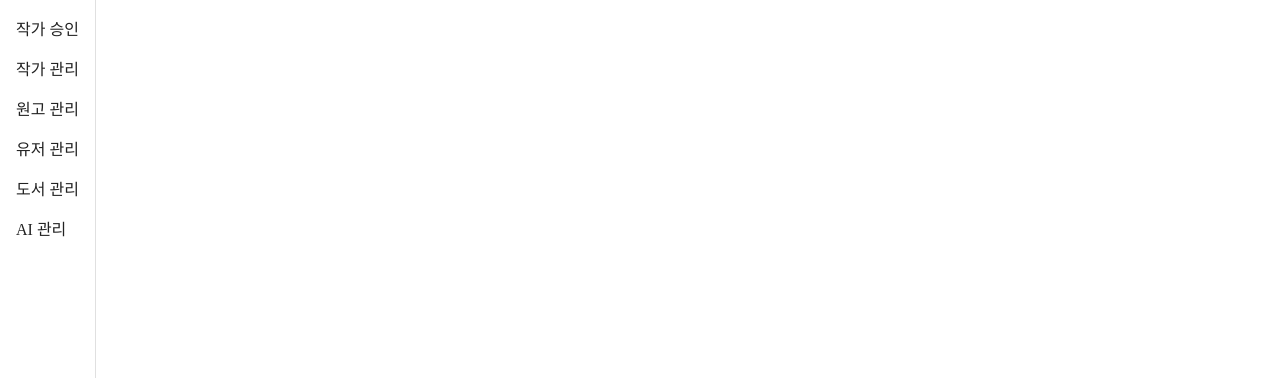
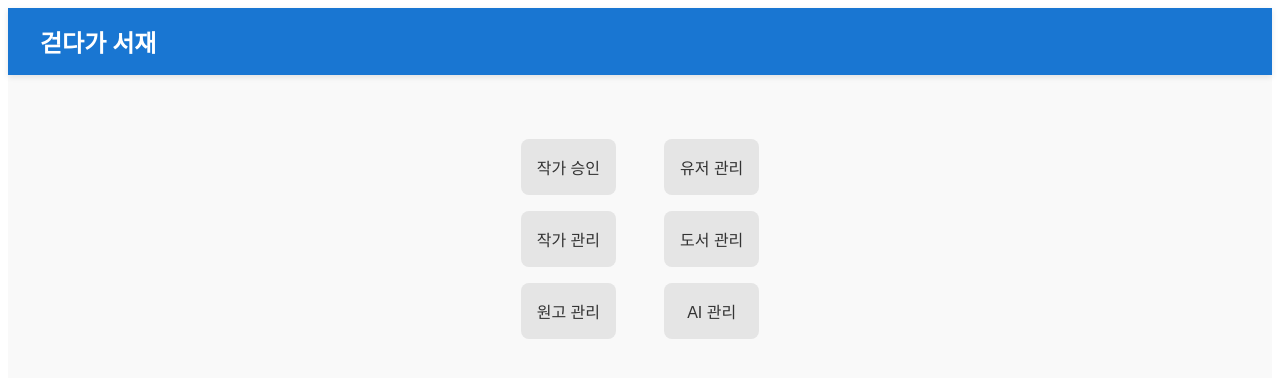
Before and after one commit to rngusrb/5th_miniproject, a React (Vite) app in the folder frontend/: page /admin in a window 1280 px wide. Shown: the top 378 px of the page. Built offline with nearby package versions, Linux system fonts and the light colour scheme.

Commit message:
ui 통일을 위한 user author admin에 mainlayout 적용 통일

```diff
--- /dev/null
+++ b/frontend/src/components/layout/HeaderBar.css
@@ -0,0 +1,20 @@
+.header-bar {
+  background-color: #1976d2;
+  color: white;
+  padding: 1rem 2rem;
+  font-size: 1.5rem;
+  font-weight: bold;
+  display: flex;
+  align-items: center;
+  justify-content: space-between;
+  box-shadow: 0 2px 6px rgba(0, 0, 0, 0.1);
+}
+
+.header-role {
+  font-size: 1rem;
+  background-color: #f4a261;
+  color: white;
+  padding: 0.3rem 0.6rem;
+  border-radius: 6px;
+  margin-left: 1rem;
+}
--- a/frontend/src/components/layout/HeaderBar.jsx
+++ b/frontend/src/components/layout/HeaderBar.jsx
@@ -1,27 +1,15 @@
+// src/components/layout/HeaderBar.jsx
 import React from 'react';
-import AppBar from '@mui/material/AppBar';
-import Toolbar from '@mui/material/Toolbar';
-import Typography from '@mui/material/Typography';
-import Button from '@mui/material/Button';
-import Box from '@mui/material/Box';
+import { useLocation } from 'react-router-dom';
+import './HeaderBar.css';
 
-function HeaderBar() {
-  const user = null; // TODO: replace with actual auth logic
-  const points = 0;
+export default function HeaderBar() {
+  const { pathname } = useLocation();
+
+
   return (
-    <AppBar position="static">
-      <Toolbar>
-        <Typography variant="h6">걷다가 서재</Typography>
-        <Box sx={{ flexGrow: 1 }} />
-        {user && (
-          <>
-            <Typography sx={{ mr: 2 }}>포인트: {points}</Typography>
-            <Button color="inherit" href="/app/mypage">My Page</Button>
-          </>
-        )}
-      </Toolbar>
-    </AppBar>
+    <header className="header-bar">
+      걷다가 서재
+    </header>
   );
 }
-
-export default HeaderBar;
--- /dev/null
+++ b/frontend/src/components/layout/MainLayout.css
@@ -0,0 +1,13 @@
+.main-layout {
+  display: flex;
+  flex-direction: column;
+  min-height: 100vh;
+  background-color: #f9f9f9;
+}
+
+.main-content {
+  flex: 1;
+  padding: 2rem;
+  max-width: 1200px;
+  margin: 0 auto;
+}
--- a/frontend/src/components/layout/MainLayout.jsx
+++ b/frontend/src/components/layout/MainLayout.jsx
@@ -1,17 +1,13 @@
+// src/components/layout/MainLayout.jsx
 import React from 'react';
-import HeaderBar from '../components/HeaderBar';
-import Container from '@mui/material/Container';
-import { Outlet } from 'react-router-dom';
+import HeaderBar from './HeaderBar';
+import './MainLayout.css';
 
-function DefaultLayout() {
+export default function MainLayout({ children }) {
   return (
-    <>
+    <div className="main-layout">
       <HeaderBar />
-      <Container sx={{ mt: 2 }}>
-        <Outlet />
-      </Container>
-    </>
+      <main className="main-content">{children}</main>
+    </div>
   );
 }
-
-export default DefaultLayout;
--- /dev/null
+++ b/frontend/src/pages/Admin/AdminMainPage.css
@@ -0,0 +1,52 @@
+.admin-page {
+  max-width: 960px;
+  margin: 0 auto;
+  padding: 2rem;
+  font-family: 'Pretendard', sans-serif;
+}
+
+.admin-header {
+  font-size: 1.8rem;
+  font-weight: 600;
+  padding: 1rem;
+  background-color: #fff;
+  border: 2px solid #ccc;
+  display: inline-block;
+  margin-bottom: 2rem;
+}
+
+.admin-label {
+  background-color: #f4a261;
+  color: white;
+  font-size: 0.9rem;
+  padding: 0.3rem 0.6rem;
+  border-radius: 6px;
+  margin-left: 0.5rem;
+}
+
+.admin-grid {
+  display: flex;
+  gap: 3rem;
+  justify-content: center;
+}
+
+.admin-section {
+  display: flex;
+  flex-direction: column;
+  gap: 1rem;
+}
+
+.admin-button {
+  padding: 1rem;
+  background-color: #e5e5e5;
+  color: #333;
+  border: none;
+  border-radius: 8px;
+  font-size: 1rem;
+  cursor: pointer;
+  transition: background-color 0.2s ease-in-out;
+}
+
+.admin-button:hover {
+  background-color: #d4d4d4;
+}
--- a/frontend/src/pages/Admin/AdminMainPage.jsx
+++ b/frontend/src/pages/Admin/AdminMainPage.jsx
@@ -1,28 +1,26 @@
 import React from 'react';
-import Drawer from '@mui/material/Drawer';
-import List from '@mui/material/List';
-import ListItem from '@mui/material/ListItem';
-import Box from '@mui/material/Box';
-import { Outlet } from 'react-router-dom';
+import MainLayout from '../../components/layout/MainLayout';
+import './AdminMainPage.css';
 
-function AdminMain() {
+const AdminMainPage = () => {
   return (
-    <Box sx={{ display: 'flex' }}>
-      <Drawer variant="permanent" open>
-        <List>
-          <ListItem>작가 승인</ListItem>
-          <ListItem>작가 관리</ListItem>
-          <ListItem>원고 관리</ListItem>
-          <ListItem>유저 관리</ListItem>
-          <ListItem>도서 관리</ListItem>
-          <ListItem>AI 관리</ListItem>
-        </List>
-      </Drawer>
-      <Box component="main" sx={{ flexGrow: 1, p: 3 }}>
-        <Outlet />
-      </Box>
-    </Box>
+    <MainLayout>
+      <div className="admin-page">
+        <div className="admin-grid">
+          <div className="admin-section">
+            <button className="admin-button">작가 승인</button>
+            <button className="admin-button">작가 관리</button>
+            <button className="admin-button">원고 관리</button>
+          </div>
+          <div className="admin-section">
+            <button className="admin-button">유저 관리</button>
+            <button className="admin-button">도서 관리</button>
+            <button className="admin-button">AI 관리</button>
+          </div>
+        </div>
+      </div>
+    </MainLayout>
   );
-}
+};
 
-export default AdminMain;
+export default AdminMainPage;
--- a/frontend/src/pages/Author/AuthorMainPage.jsx
+++ b/frontend/src/pages/Author/AuthorMainPage.jsx
@@ -1,5 +1,5 @@
 import React from "react";
-import AuthorLayout from "../../components/layout/AuthorLayout";
+import MainLayout from '../../components/layout/MainLayout';
 import BookCard from "../../components/card/BookCard";
 import { useNavigate } from "react-router-dom";
 
@@ -24,7 +24,7 @@ export default function AuthorMainPage() {
   const navigate = useNavigate();
 
   return (
-    <AuthorLayout>
+    <MainLayout>
       <h2>내가 출판한 도서</h2>
       <div style={{ display: "flex", gap: "1rem", flexWrap: "wrap", marginBottom: "2rem" }}>
         {dummyBooks.map((book) => (
@@ -40,6 +40,6 @@ export default function AuthorMainPage() {
         <button onClick={() => navigate("/author/request")}>출간 요청</button>
         <button onClick={() => navigate("/author/confirm")}>출간 확인</button>
       </div>
-    </AuthorLayout>
+    </MainLayout>
   );
 }
--- a/frontend/src/pages/User/UserMainPage.jsx
+++ b/frontend/src/pages/User/UserMainPage.jsx
@@ -1,6 +1,7 @@
 import { useState } from 'react';
 import BookCard from '../../components/card/BookCard';
 import MyPagePanel from '../../components/layout/MyPagePanel';
+import MainLayout from '../../components/layout/MainLayout';
 import './UserMainPage.css';
 
 export default function UserMainPage() {
@@ -19,9 +20,10 @@ export default function UserMainPage() {
   };
 
   return (
+    <MainLayout>
       <div className="user-main-container">
         <div className="main-left">
-        <div className="header">
+          <div className="user-header-panel">
             <h1>걷다가 서재</h1>
             <span>포인트: 8000</span>
             <button onClick={() => setShowMyPage(!showMyPage)}>My Page</button>
@@ -53,5 +55,6 @@ export default function UserMainPage() {
           </div>
         )}
       </div>
+    </MainLayout>
   );
 }
```
Lines whose indentation alone changed are shown as unchanged.
